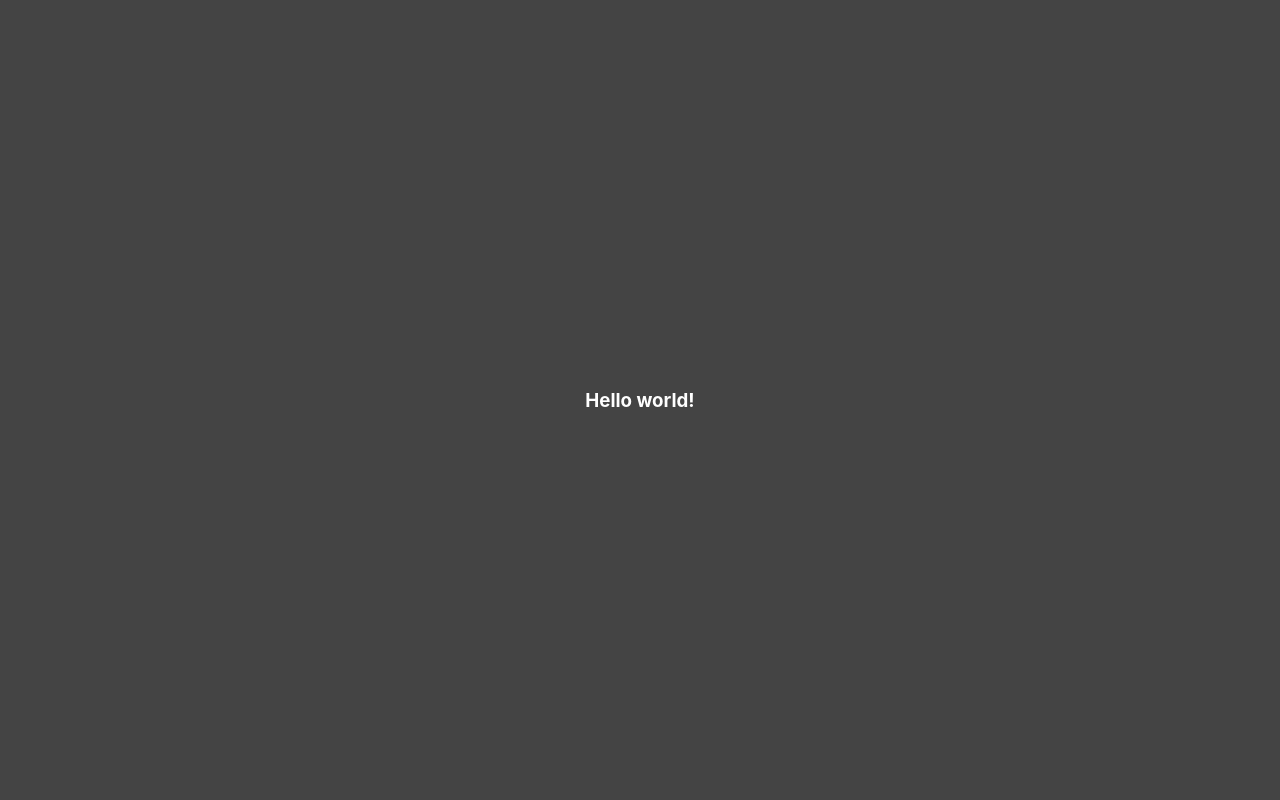
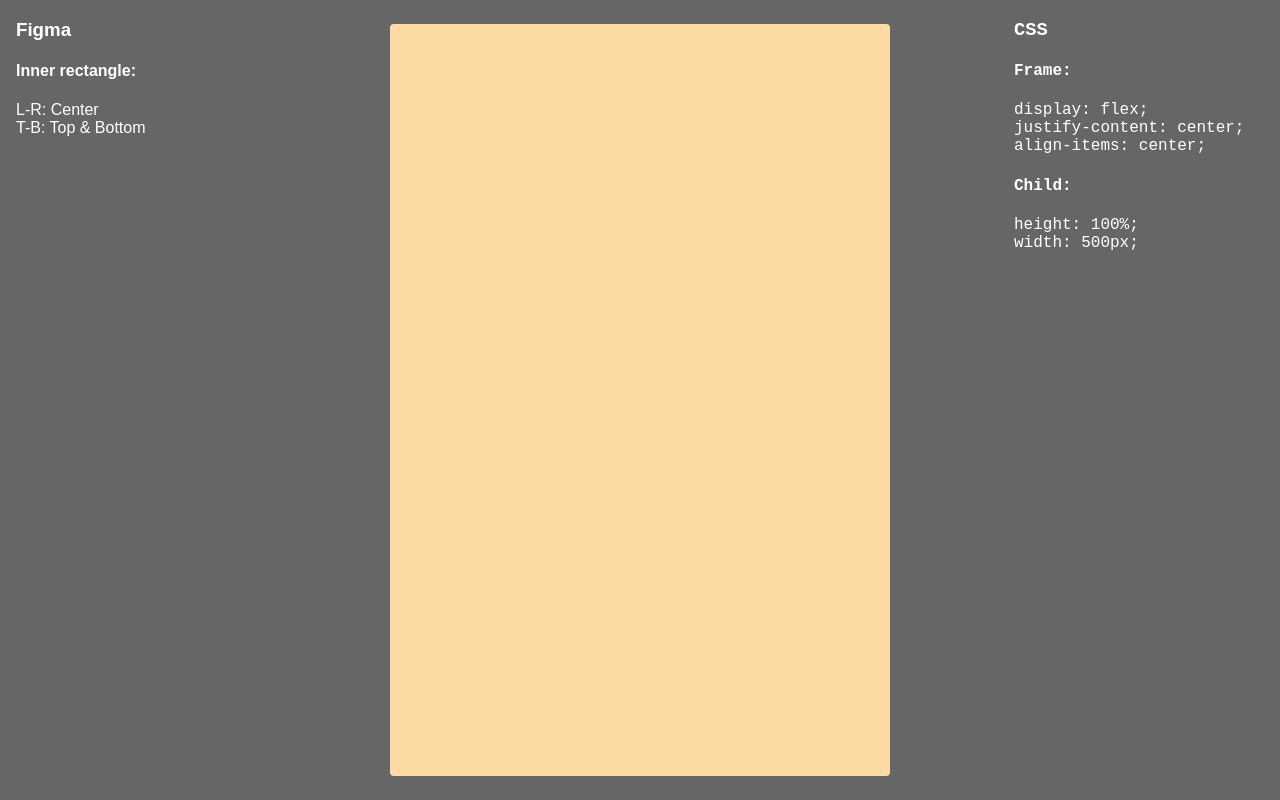
Before and after one commit to morgankeys/MySandbox, a React (Create React App) app in the folder react-sandbox/: page / in a window 1280 px wide. Built offline with nearby package versions, Linux system fonts and the light colour scheme.

Commit message:
Add simple example

```diff
--- a/react-sandbox/src/App.js
+++ b/react-sandbox/src/App.js
@@ -1,43 +1,90 @@
-import React from 'react';
-import logo from './logo.svg';
+import React from "react";
+import logo from "./logo.svg";
 
-import styled from 'styled-components'
+import styled from "styled-components";
 
 const Frame = styled.div`
+  font-size: 16px;
   position: absolute;
   top: 0;
   bottom: 0;
   left: 0;
   right: 0;
 
-   background-color: #444;
+  background-color: #666;
   color: #fff;
 
   display: flex;
   justify-content: center;
   align-items: center;
-`
+  padding: 24px;
+`;
+
+const Block = styled.div`
+  background-color: #fddaa4;
+  height: 100%;
+  width: 500px;
+  border-radius: 4px;
+`;
+
+const Code = styled.div`
+  background-color: transparent;
+  font-family: monospace;
+  color: #fff;
+  height: fit-content;
+  width: 250px;
+  position: absolute;
+  top: 0;
+  right: 0;
+  padding: 0 16px 32px 0;
+`;
+
+const Figma = styled.div`
+  background-color: transparent;
+  font-family: sans-serif;
+  color: #fff;
+  height: fit-content;
+  width: 250px;
+  position: absolute;
+  top: 0;
+  left: 0;
+  padding: 0 0 32px 16px;
+`;
 
 class App extends React.Component {
   constructor(props) {
-     super(props)
+    super(props);
     this.state = {
-        height: 40
-     }
+      height: 40,
+    };
 
-     this.changeHeight = this.changeHeight.bind(this)
+    this.changeHeight = this.changeHeight.bind(this);
   }
 
   changeHeight(event) {
-     this.setState({height: event.target.value})
+    this.setState({ height: event.target.value });
   }
 
   render() {
     return (
       <Frame>
-           <h3>
-              Hello world!
-           </h3>
+        <Block />
+        <Code>
+          <h3>CSS</h3>
+          <h4>Frame:</h4>
+          <div>display: flex;</div>
+          <div>justify-content: center;</div>
+          <div>align-items: center;</div>
+          <h4>Child:</h4>
+          <div>height: 100%;</div>
+          <div>width: 500px;</div>
+        </Code>
+        <Figma>
+          <h3>Figma</h3>
+          <h4>Inner rectangle:</h4>
+          <div>L-R: Center</div>
+          <div>T-B: Top & Bottom</div>
+        </Figma>
       </Frame>
     );
   }
```
Lines whose indentation alone changed are shown as unchanged.
